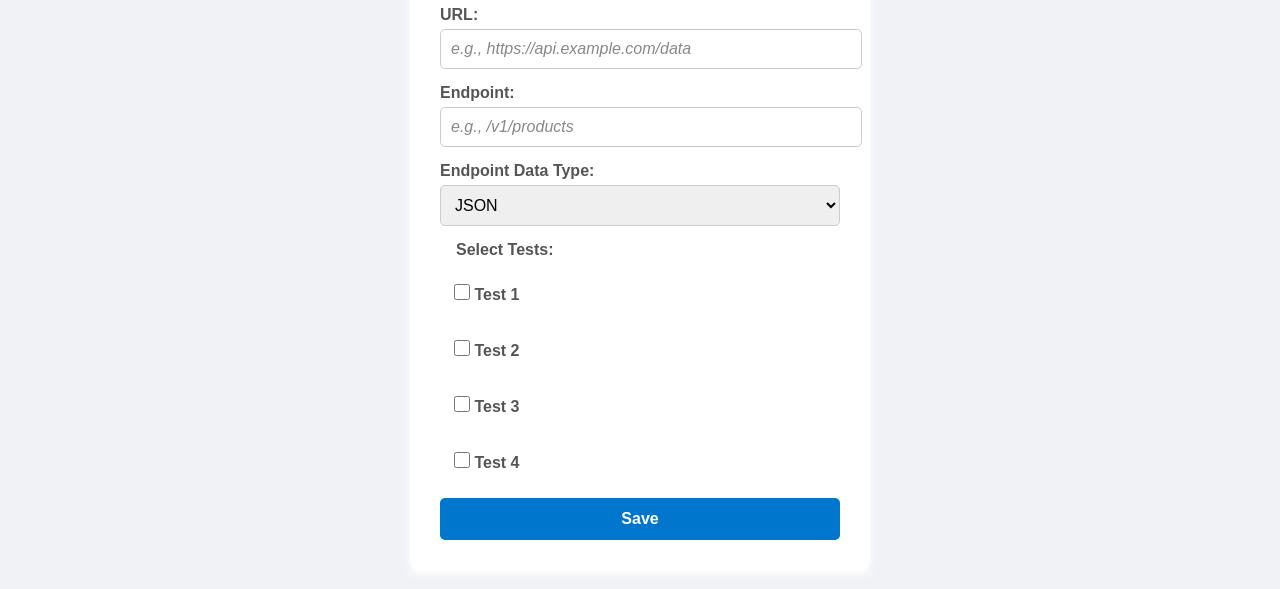
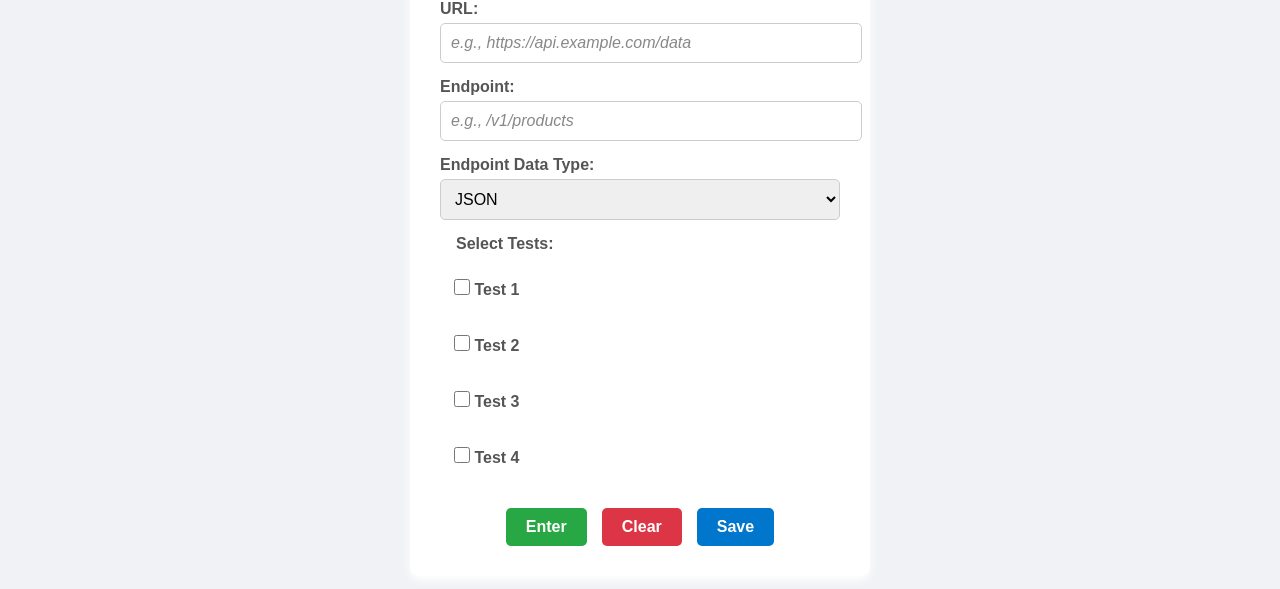
Before and after one commit to MrLarryMan/Tensile, a plain HTML site: page frontend/job_specification.html in a window 1280 px wide. Shown: the part 211-800 px from the top of the page. Drawn offline with Linux system fonts and the light colour scheme.

Commit message:
add enter and clear buttons, fixed formatting, and implemented very nominal js

```diff
--- a/frontend/job_specification.html
+++ b/frontend/job_specification.html
@@ -24,17 +24,24 @@
 
     <div class="job-spec-container">
         <h2>Job Specification</h2>
+
+        <div class="input-group">
             <label for="url">URL:</label>
             <input type="text" id="url" name="url" placeholder="e.g., https://api.example.com/data" required />
+        </div>
 
+        <div class="input-group">
             <label for="endpoint">Endpoint:</label>
             <input type="text" id="endpoint" name="endpoint" placeholder="e.g., /v1/products" required />
+        </div>
 
+        <div class="input-group">
             <label for="datatype">Endpoint Data Type:</label>
             <select id="datatype" name="datatype">
                 <option value="json">JSON</option>
                 <option value="raw">Raw</option>
             </select>
+        </div>
 
         <fieldset>
             <legend>Select Tests:</legend>
@@ -44,7 +51,13 @@
             <label><input type="checkbox" name="test4" /> Test 4</label>
         </fieldset>
 
-        <button type="submit">Save</button>
+        <div class="button-group">
+            <button type="button" id="run-btn">Enter</button>
+            <button type="button" id="clear-btn">Clear</button>
+            <button type="submit" id="save-btn">Save</button>
         </div>
+    </div>
+
+    <script src="script.js"></script>
 </body>
 </html>
--- /dev/null
+++ b/frontend/script.js
@@ -0,0 +1,13 @@
+document.addEventListener("DOMContentLoaded", function () {
+    document.getElementById("clear-btn").addEventListener("click", function () {
+        document.getElementById("url").value = "";
+        document.getElementById("endpoint").value = "";
+        document.getElementById("datatype").selectedIndex = 0;
+        document.querySelectorAll('input[type="checkbox"]').forEach(cb => cb.checked = false);
+    });
+
+    document.getElementById("run-btn").addEventListener("click", function () {
+        alert("Running job");
+        // actual logic yet to be implemented
+    });
+});
--- a/frontend/styles.css
+++ b/frontend/styles.css
@@ -46,7 +46,6 @@ body {
     font-weight: bold;
     transition: 0.3s;
     white-space: nowrap;
-
 }
 
 input::placeholder {
@@ -71,7 +70,7 @@ input::placeholder {
     cursor: pointer;
     border-radius: 5px;
     transition: 0.3s;
-    margin-right:40px;
+    margin-right: 40px;
 }
 
 .account-btn:hover {
@@ -141,8 +140,6 @@ fieldset input[type="checkbox"] {
     margin-left: auto;
 }
 
-
-
 .job-spec-container input[type="text"],
 .job-spec-container select,
 fieldset label {
@@ -151,23 +148,46 @@ fieldset label {
     width: 100%;
 }
 
-.job-spec-container button {
-    width: 100%;
-    padding: 12px;
-    background-color: #0077cc;
-    color: white;
-    border: none;
-    border-radius: 5px;
+.button-group {
+    display: flex;
+    justify-content: center;
+    gap: 15px;
+    margin-top: 15px;
+}
+
+.button-group button {
+    padding: 10px 20px;
     font-size: 16px;
     font-weight: bold;
     cursor: pointer;
+    border: none;
+    border-radius: 5px;
     transition: 0.3s;
 }
 
-.job-spec-container button:hover {
+#run-btn {
+    background-color: #28a745;
+    color: white;
+}
+
+#run-btn:hover {
+    background-color: #218838;
+}
+
+#clear-btn {
+    background-color: #dc3545;
+    color: white;
+}
+
+#clear-btn:hover {
+    background-color: #c82333;
+}
+
+#save-btn {
+    background-color: #0077cc;
+    color: white;
+}
+
+#save-btn:hover {
     background-color: #005fa3;
 }
-
-fieldset input[type="checkbox"] {
-    margin-left: 0;
-}
```
Lines whose indentation alone changed are shown as unchanged.
